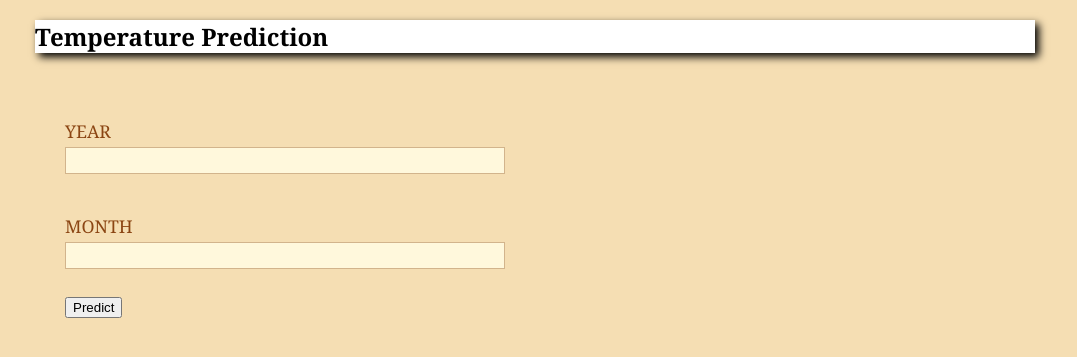
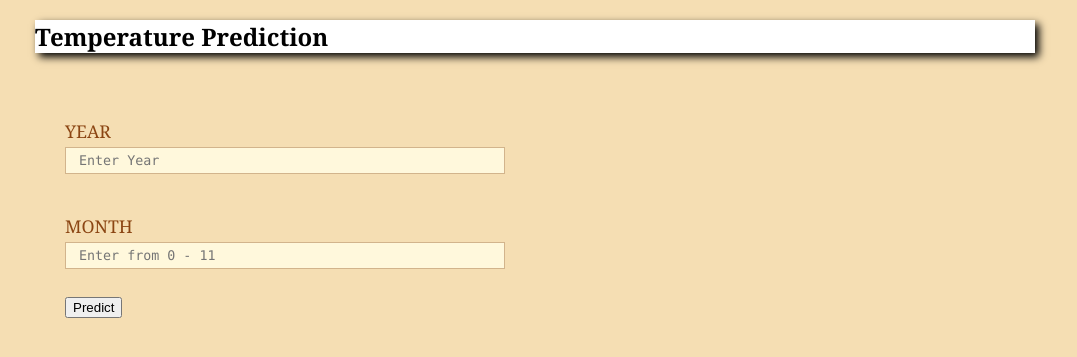
Before and after one commit to tharuntejakotha/Weather-Prediction, a Flask app: page / in a window 1280 px wide. Shown: the top 357 px of the page, without its empty margins (105-1182 px from the left). Run offline with Flask 2, Linux system fonts and the light colour scheme.

Commit message:
Update index.html

```diff
--- a/templates/index.html
+++ b/templates/index.html
@@ -9,9 +9,9 @@
 <div class="column">
 <form action="/predict" method="POST">
   <label>YEAR</label>
-  <input type="text" name="year" placeholder=" "><br><br>
+  <input type="text" name="year" placeholder=" Enter Year"><br><br>
   <label>MONTH</label>
-  <input type="text" name="month" placeholder=" "><br><br>
+  <input type="text" name="month" placeholder=" Enter from 0 - 11"><br><br>
   <button class="btn btn-success">Predict</button>
 
 </form>
```
